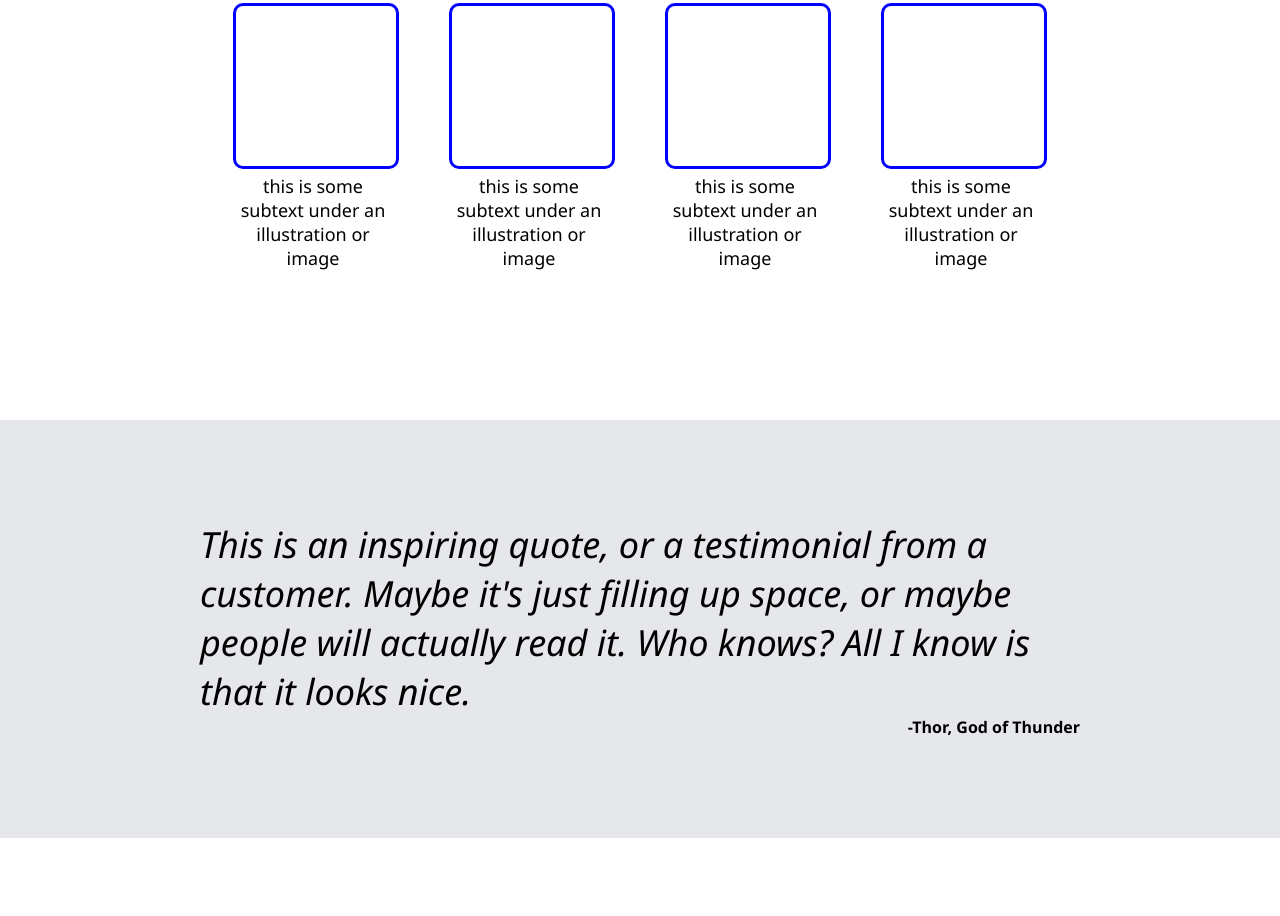
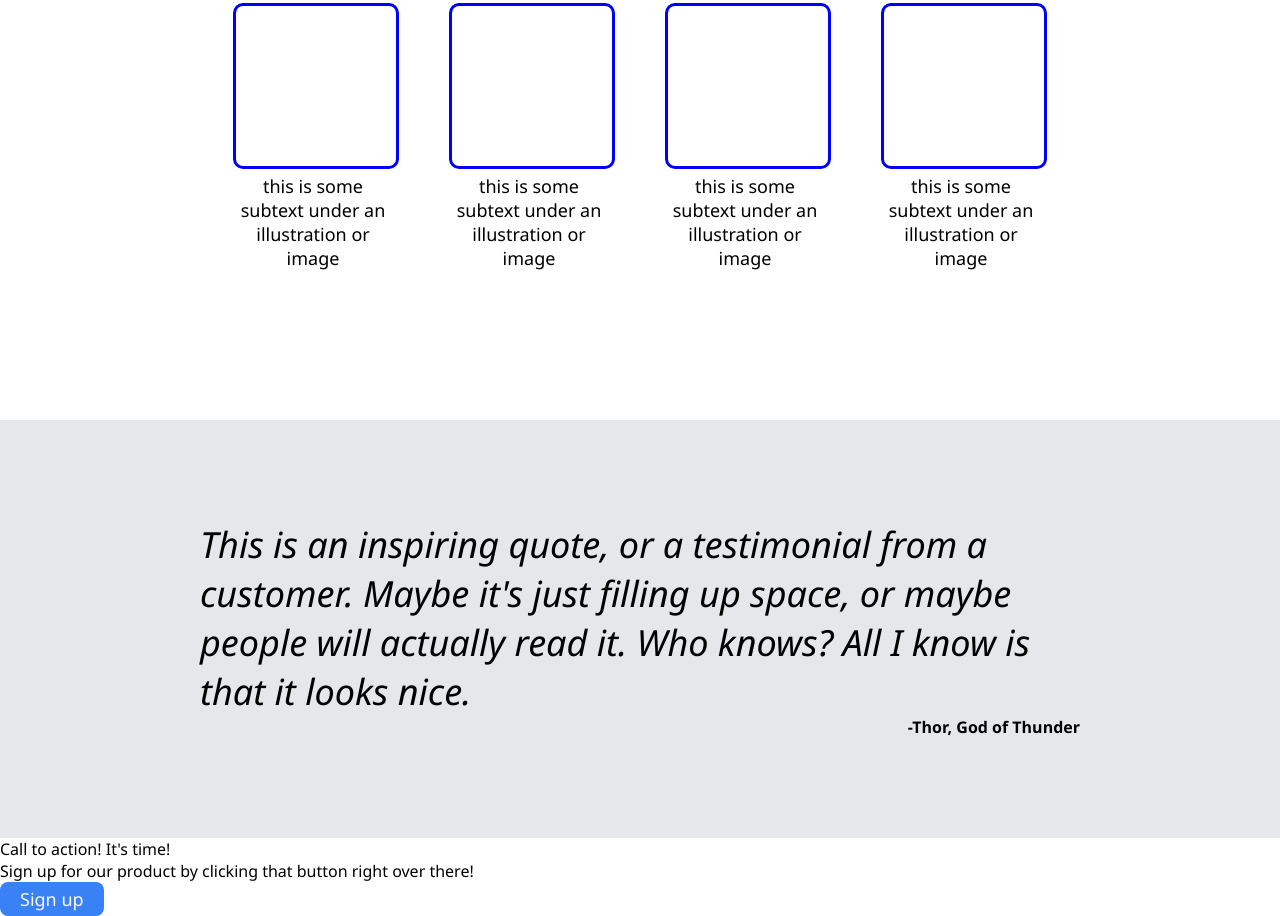
Before and after one commit to kaeladair/landing-page, a plain HTML site: page index.html in a window 1280 px wide. Shown: the part 806-1722 px from the top of the page. Before the commit the page ends 1644 px from the top, so only its background shows below. Drawn offline with Linux system fonts and the light colour scheme.

Commit message:
Create structure for cta section

```diff
--- a/index.html
+++ b/index.html
@@ -86,5 +86,22 @@
         </div>
     </div>
 
+    <div class="section4">
+        <div>
+            <div class="cta-left">
+                <div class="headline">
+                    Call to action! It's time!
+                </div>
+                <div class="subtext">
+                    Sign up for our product by clicking that button right over there!
+                </div>
+            </div>
+            <div class="cta-right">
+                <button type="">Sign up</button>
+            </div>
+        </div>
+
+    </div>
+
     </body>
 </html>
```
